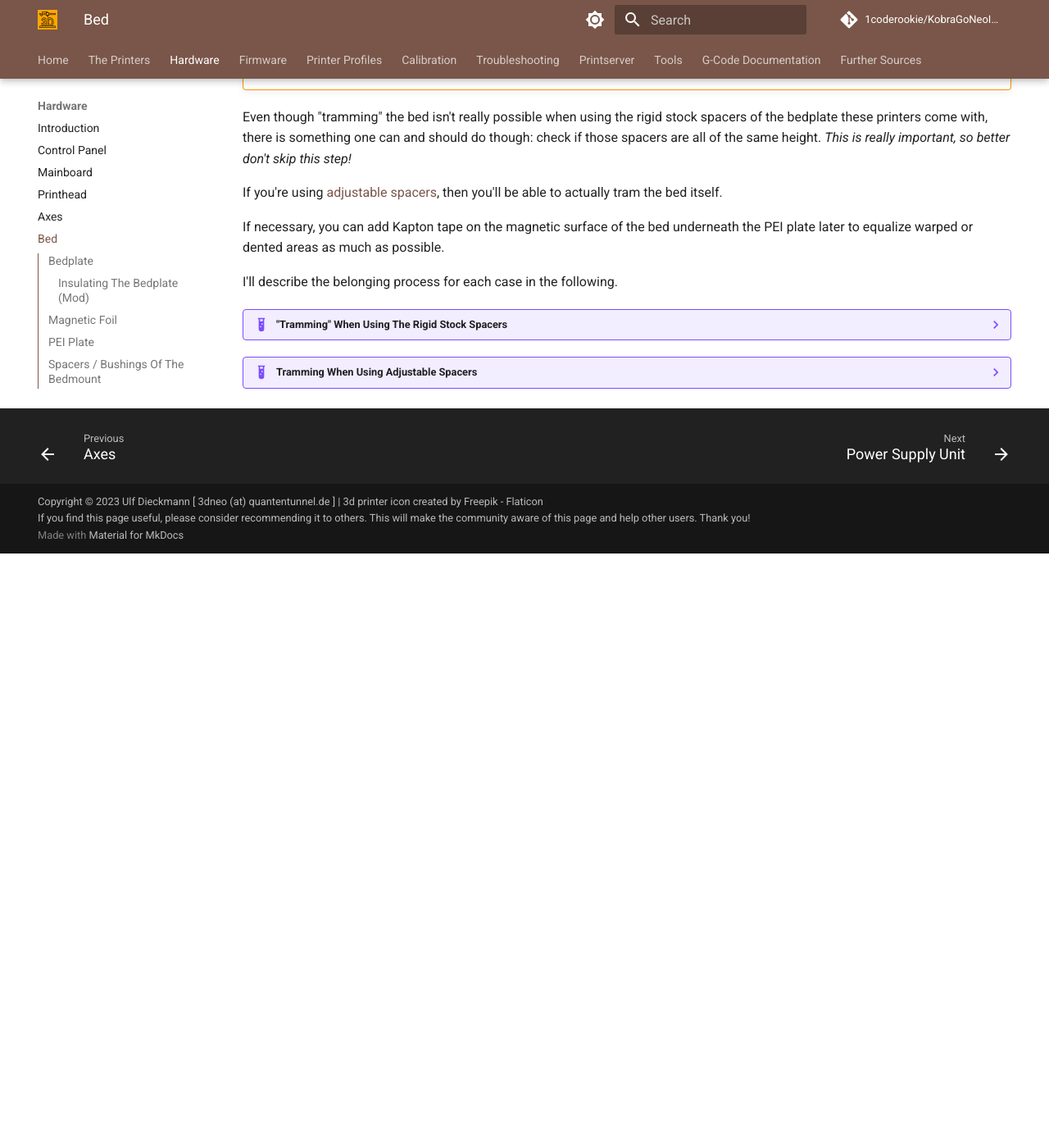
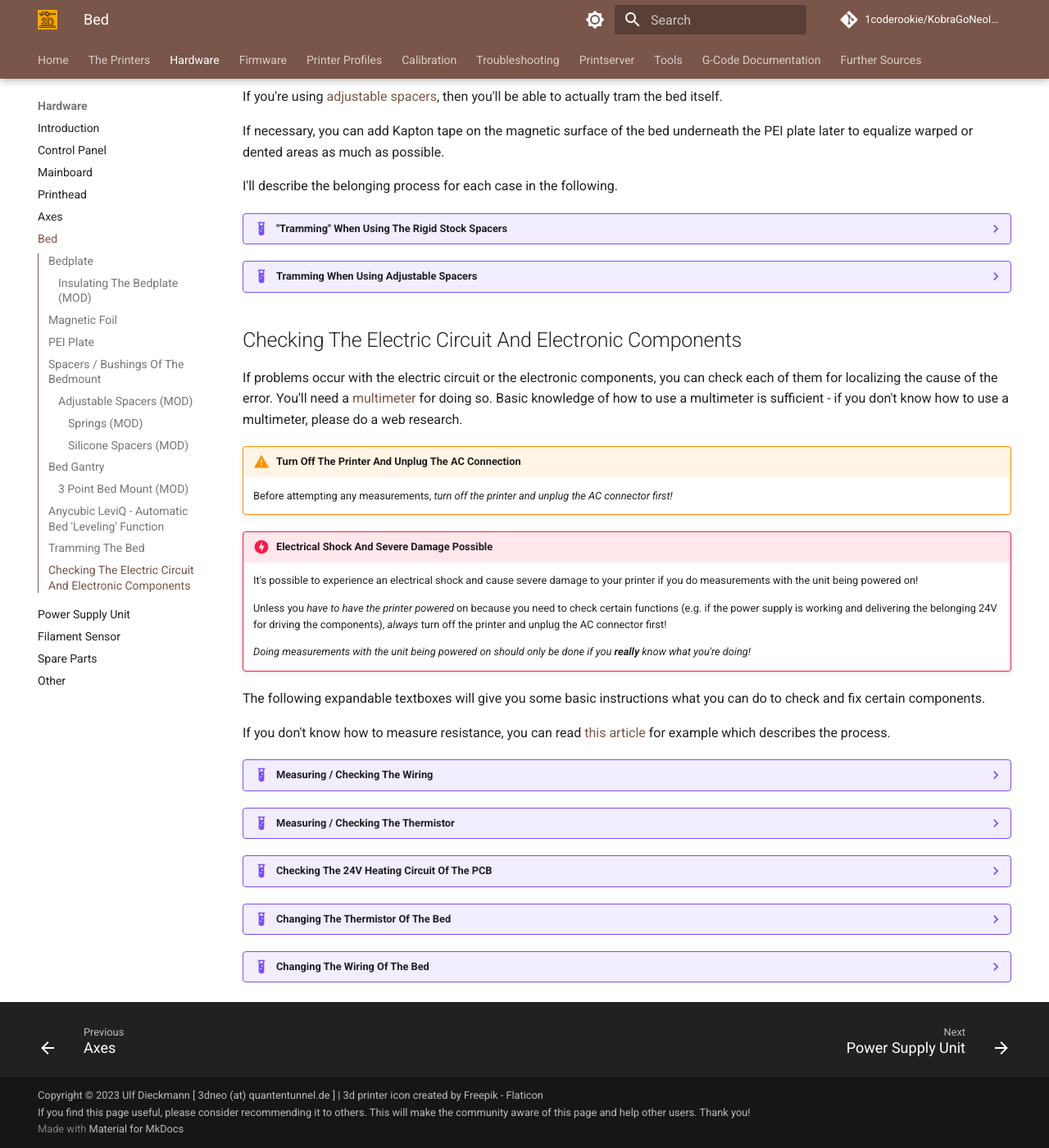
Before and after one commit to 1coderookie/KobraGoNeoInsights, an MkDocs documentation site: the page built from docs/hardware/bed.md, in a window 1280 px wide and 1400 px high, scrolled down 17389 px. Shown: the whole window at 82% size. Built offline with MkDocs 1.6.1 and Material for MkDocs 9.7.7, drawn with Linux system fonts in a browser that asks for light colours; comment, search, counter and statistics services are not loaded; before the commit the page ends 18064 px from its top, so only the background shows below that; some of the changed text lies outside the part shown.

Commit message:
Update bed.md

```diff
--- a/docs/hardware/bed.md
+++ b/docs/hardware/bed.md
@@ -92,7 +77,7 @@ The thermistor is a 100k NTC type which is soldered onto the PCB. According to t
 
 ---
 
-### Insulating The Bedplate (Mod)
+### Insulating The Bedplate (MOD)
 What I personally can highly recommend is to insulate the underside of the bed.
 You can get special insulation mats for 3d printers which meet the requirements for this (like being suited for higher temperatures and being flame retardant) for a few bucks. See the expandable textblock below for some tips about the installation.
 Make sure you order the correct size (preferrably a bit bigger) which is 230x230mm as that's the size of the bedplate itself.
@@ -480,3 +465,58 @@ I'll describe the belonging process for each case in the following.
     Also remember to check your z-offset as it'll most likely has to be adjusted.
 
     In case you're using Klipper like me, you can use the macro ["screws_tilt_adjust with the command SCREWS_TILT_CALCULATE"](https://www.klipper3d.org/Manual_Level.html#adjusting-bed-leveling-screws-using-the-bed-probe) to finetune the tramming of the bed if necessary.
+
+## Checking The Electric Circuit And Electronic Components
+
+If problems occur with the electric circuit or the electronic components, you can check each of them for localizing the cause of the error. You'll need a [multimeter](../tools.md#multimeter) for doing so. Basic knowledge of how to use a multimeter is sufficient - if you don't know how to use a multimeter, please do a web research.
+
+!!! warning "Turn Off The Printer And Unplug The AC Connection"
+
+    Before attempting any measurements, *turn off the printer and unplug the AC connector first!*
+
+!!! danger "Electrical Shock And Severe Damage Possible"
+
+    It's possible to experience an electrical shock and cause severe damage to your printer if you do measurements with the unit being powered on!
+
+    Unless you *have to have the printer powered* on because you need to check certain functions (e.g. if the power supply is working and delivering the belonging 24V for driving the components), *always* turn off the printer and unplug the AC connector first!
+
+    *Doing measurements with the unit being powered on should only be done if you ***really*** know what you're doing!*
+
+The following expandable textboxes will give you some basic instructions what you can do to check and fix certain components.
+
+If you don't know how to measure resistance, you can read [this article](https://www.fluke.com/en-us/learn/blog/digital-multimeters/how-to-measure-resistance) for example which describes the process.
+
+??? example "Measuring / Checking The Wiring"
+
+    You can check the wiring of both the 24V line and the thermistor by measuring the electrical continuity of the cables. If your multimeter doesn't have this function, you can measure the resistance instead.
+    However, *it's advisable to measure the resistance, even though your multimeter offers the function of probing for continuity,* because it might be the case that a cable still passes the check for continuity, but that individual strands of the wire are broken. This causes problems if those strands lose contact permanently or during movement of the bed, as it leads to a higher resistance.
+    - At the 24V cables this can lead to the circumstance that the cable will get hot at that spot, that the insulation will melt, that a shortcut might occur and it might even occur that it causes a fire.
+    - At the thermistor cables this can cause the [ERR: MINTEMP](../troubleshooting.md#err-mintempmaxtempthermal-runaway) error message. When the problem of breaking strands starts to occur, you'll experience the upcoming of this error message when the bed is moving and reaches a certain position. In that case those broken strands lose contact, which leads to a suddenly chaning resistance value. As the temperature is interpreted by the reisistance value of the NTC of the bed, a suddenly changing resistance is interpreted as a sudden change in the temperature. If this change is 'big' enough, the belonging error message will be triggered.
+
+    **Procedure:**
+    - Unplug the belonging connector and check the belonging cable(s) by probing at the beginning and the end of the cable. So place one probe of the multimeter at the connector and the other probe at the solder joint of the cable you want to check.
+    - If continuity is given and/or no or a *very* small resistance (it should be *really* close to zero resistance though!) is measured, start bending the cable slowly and pay attention to the measured resistance. Take a few iterations when doing so, bend the cable in different radii, at different speed, at different spots. If at one point the resistance suddenly changes, the problematic and broken part of the wire is detected.
+
+??? example "Measuring / Checking The Thermistor"
+
+    You can check if a thermistor is working or if it's broken by measuring the resistance of it using a multimeter. As described above, at a temperature of 25°C the resistance should be ~100K Ohm. If the temperature is lower, the resistance value will be higher; if the temperature is higher, the resistance value will be lower.
+
+    You can measure by probing the belonging wires at the plug of the mainboard (unplug it!), that would be the white connector labeled as "T1" with the green and blue cable (see the chapter ["Mainboard" -> "TriGorilla V_3.0.6 (Stock)"](mainboard.md#trigorilla-v_306-stock) for a picture of the location). Keep in mind though that by doing so you also measure the wiring itself. Means, if there are e.g. broken wires, the thermistor won't work even if the thermistor itself is still fine. For avoiding this, you could measure at the soldering joints right at the bed - in this case you also check the conductor path of the PCB itself. If you really want to *only* measure the thermistor itself (which is advisable if you're in doubt and are thinking about changing the thermistor), then you'd have to pull off the little foamy piece in the middle of the underside of the bed and measure the resistance right at the soldering joints or legs of the thermistor itself.
+
+??? example "Checking The 24V Heating Circuit Of The PCB"
+
+    You can also check the 24V heating circuit of the PCB itself. Besides inspecting it closely if any visible damages like scratches or abraded spots are visible, you can measure the continuity and resistance of the circuit as well.
+    If the circuit is ok, continuity will be given and a resistance of about 3.2Ohm should be reported.
+
+??? example "Changing The Thermistor Of The Bed"
+
+    If you need to change the thermistor, you should be able to do so by pulling off the piece of foam for being able to access it. You can then unsolder it and replace it with a new one.
+
+    If you have problems heating up the solder joints because the plate acts as a conductor and draws the heat of the soldering iron, heat up the bedplate first - but don't heat it up too much, you don't want to burn yourself! Make sure to switch off the bed then, switch off the whole printer and unplug it from the power outlet. Unplug the wiring from the mainboard as well then before starting to solder.
+
+??? example "Changing The Wiring Of The Bed"
+
+    If you encounter a faulty wiring, either of the 24V line or the thermistor, you can replace the broken cables.
+    *If you don't know how to solder, it's advisable to consultate someone who is capable of doing so. It's important that the soldering will be done properly! A faulty soldering like cold solder joints can not only induce problems like unreliable working parts, it can also cause severe damage if it's located at the 24V heating circuit line!*
+
+    If you have problems heating up the solder joints because the plate acts as a conductor and draws the heat of the soldering iron, heat up the bedplate first - but don't heat it up too much, you don't want to burn yourself! Make sure to switch off the bed then, switch off the whole printer and unplug it from the power outlet. Unplug the wiring from the mainboard as well then before starting to solder.
```
Also changed, not shown: other parts of docs/hardware/bed.md (+1 -16 lines).
